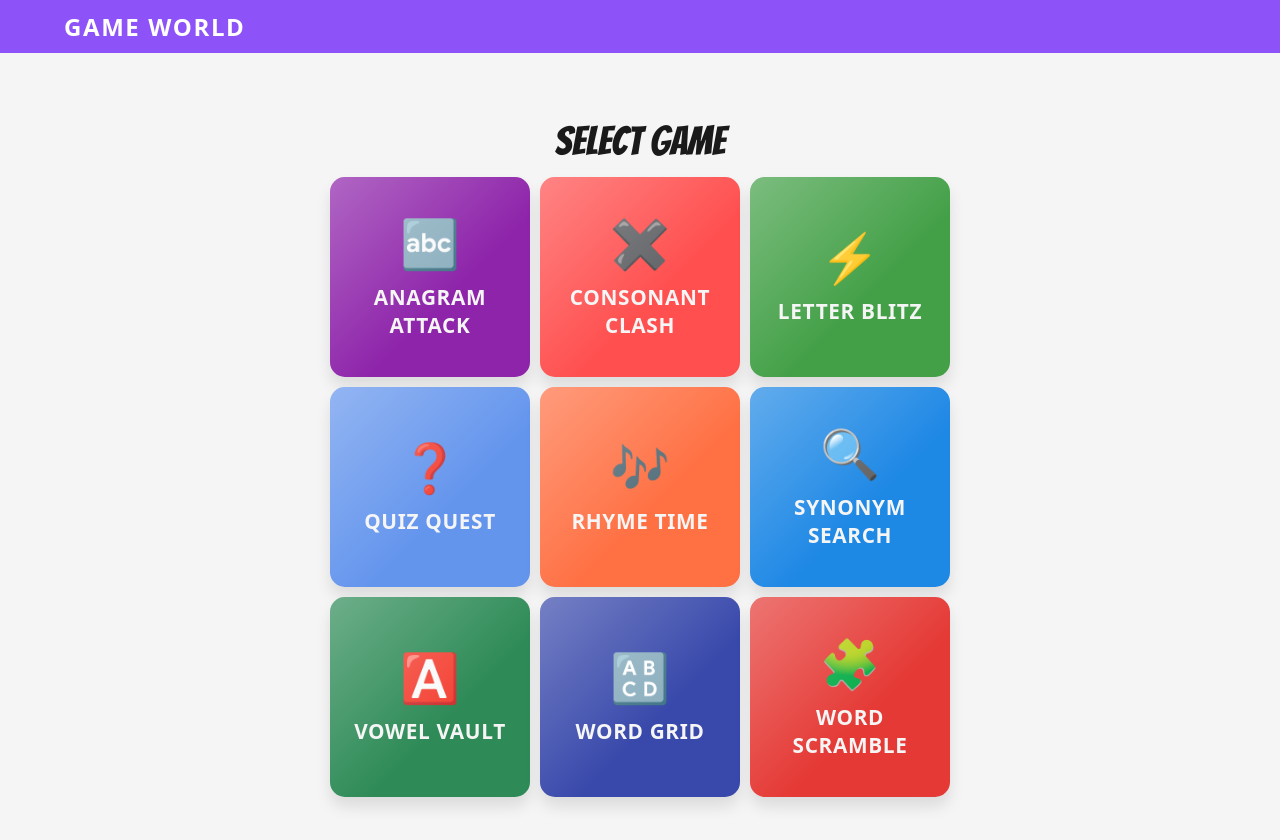
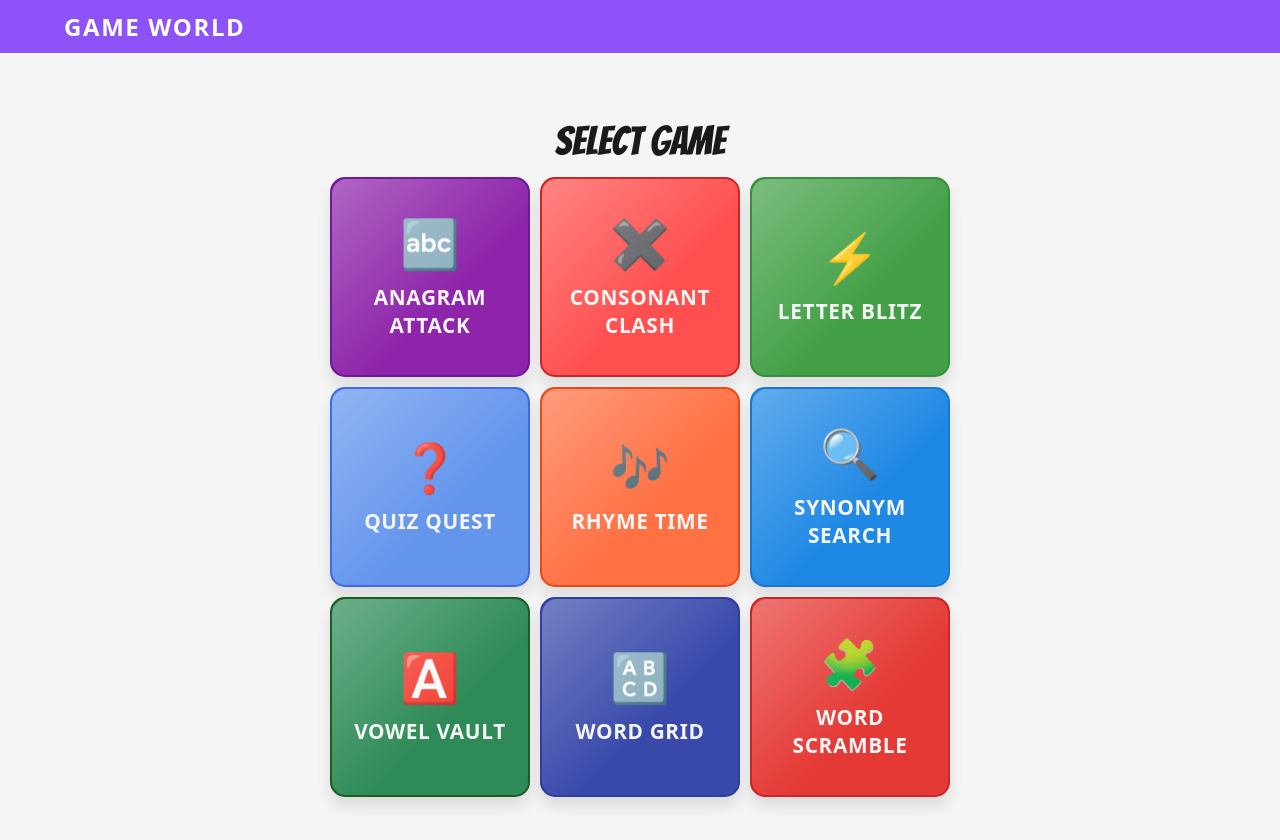
Before and after one commit to joseph-johnson27001/game-world, a Vue app: page / in a window 1280 px wide. Built offline with nearby package versions, Linux system fonts and the light colour scheme; a web font is replaced by a local one.

Commit message:
More card styles

```diff
--- a/src/components/GameCard.vue
+++ b/src/components/GameCard.vue
@@ -2,7 +2,7 @@
   <router-link
     :to="link"
     class="game-card"
-    :style="{ backgroundColor: bgColor }"
+    :style="{ backgroundColor: bgColor, borderColor: borderColor }"
   >
     <div class="game-card-icon">{{ icon }}</div>
     <div class="game-card-name">{{ name.toUpperCase() }}</div>
@@ -28,10 +28,32 @@ export default {
       type: String,
       required: true,
     },
+    borderColor: {
+      type: String,
+      required: true,
+    },
   },
 };
 </script>
+
 <style scoped>
+.game-card {
+  background-color: #ff7043;
+  display: flex;
+  flex-direction: column;
+  justify-content: center;
+  text-align: center;
+  width: 200px;
+  height: 200px;
+  border-radius: 15px;
+  border: 2px solid;
+  transition: transform 0.3s, box-shadow 0.3s;
+  text-decoration: none;
+  box-shadow: 0 10px 15px rgba(0, 0, 0, 0.1);
+  padding: 10px;
+  position: relative;
+}
+
 .game-card::before {
   content: "";
   position: absolute;
@@ -47,22 +69,6 @@ export default {
   );
   pointer-events: none;
   z-index: 1;
-}
-
-.game-card {
-  background-color: #ff7043;
-  display: flex;
-  flex-direction: column;
-  justify-content: center;
-  text-align: center;
-  width: 200px;
-  height: 200px;
-  border-radius: 15px;
-  transition: transform 0.3s, box-shadow 0.3s;
-  text-decoration: none;
-  box-shadow: 0 10px 15px rgba(0, 0, 0, 0.1);
-  padding: 10px;
-  position: relative;
 }
 
 .game-card:hover {
--- a/src/components/WordScramble/CategoryCard.vue
+++ b/src/components/WordScramble/CategoryCard.vue
@@ -37,10 +37,10 @@ export default {
   width: 100%;
   height: 100px;
   border-radius: 15px;
-  background-color: #ff7043; /* Default orange background */
-  border: 2px solid #ff5722; /* Default orange border */
-  transition: transform 0.3s, box-shadow 0.3s, background-color 0.3s,
-    border-color 0.3s;
+  background-color: #ff7043;
+  border: 2px solid #ff5722;
+  transition: transform 0.3s, box-shadow 0.3s, background-color 0.1s,
+    border-color 0.1s;
   cursor: pointer;
   text-align: center;
   overflow: hidden;
@@ -68,12 +68,12 @@ export default {
 }
 
 .category-card.selected {
-  background-color: #2196f3; /* Blue background for selected state */
-  border: 2px solid #1976d2; /* Darker blue border */
+  background-color: #2196f3;
+  border: 2px solid #1976d2;
 }
 
 .category-name {
-  color: #f5f5f5; /* Text color */
+  color: #f5f5f5;
   font-weight: bold;
   font-size: 1.3rem;
   font-family: "Vibes", system-ui;
--- a/src/views/GameSelection.vue
+++ b/src/views/GameSelection.vue
@@ -9,6 +9,7 @@
         :icon="game.icon"
         :link="game.link"
         :bgColor="game.bgColor"
+        :borderColor="game.borderColor"
       />
     </div>
   </div>
@@ -29,55 +30,63 @@ export default {
           icon: "🔤",
           link: "/anagram-attack",
           bgColor: "#8e24aa",
+          borderColor: "#6a1b9a", // Related purple border color
         },
         {
           name: "Consonant Clash",
           icon: "✖️",
           link: "/consonant-clash",
           bgColor: "#ff4f4f",
+          borderColor: "#c62828", // Related red border color
         },
         {
           name: "Letter Blitz",
           icon: "⚡",
           link: "/letter-blitz",
           bgColor: "#43a047",
+          borderColor: "#388e3c", // Related green border color
         },
         {
           name: "Quiz Quest",
           icon: "❓",
           link: "/quiz-quest",
           bgColor: "#6495ed",
+          borderColor: "#4169e1", // Related blue border color
         },
         {
           name: "Rhyme Time",
           icon: "🎶",
           link: "/rhyme-time",
           bgColor: "#ff7043",
+          borderColor: "#e64a19", // Related orange border color
         },
         {
           name: "Synonym Search",
           icon: "🔍",
           link: "/synonym-search",
           bgColor: "#1e88e5",
+          borderColor: "#1976d2", // Related blue border color
         },
         {
           name: "Vowel Vault",
           icon: "🅰️",
           link: "/vowel-vault",
           bgColor: "#2e8b57",
+          borderColor: "#1b5e20", // Related green border color
         },
         {
           name: "Word Grid",
           icon: "🔠",
           link: "/word-grid",
           bgColor: "#3949ab",
+          borderColor: "#303f9f", // Related blue border color
         },
         {
           name: "Word Scramble",
           icon: "🧩",
           link: "/word-scramble/categories",
-
           bgColor: "#e53935",
+          borderColor: "#c62828", // Related red border color
         },
       ],
     };
```
